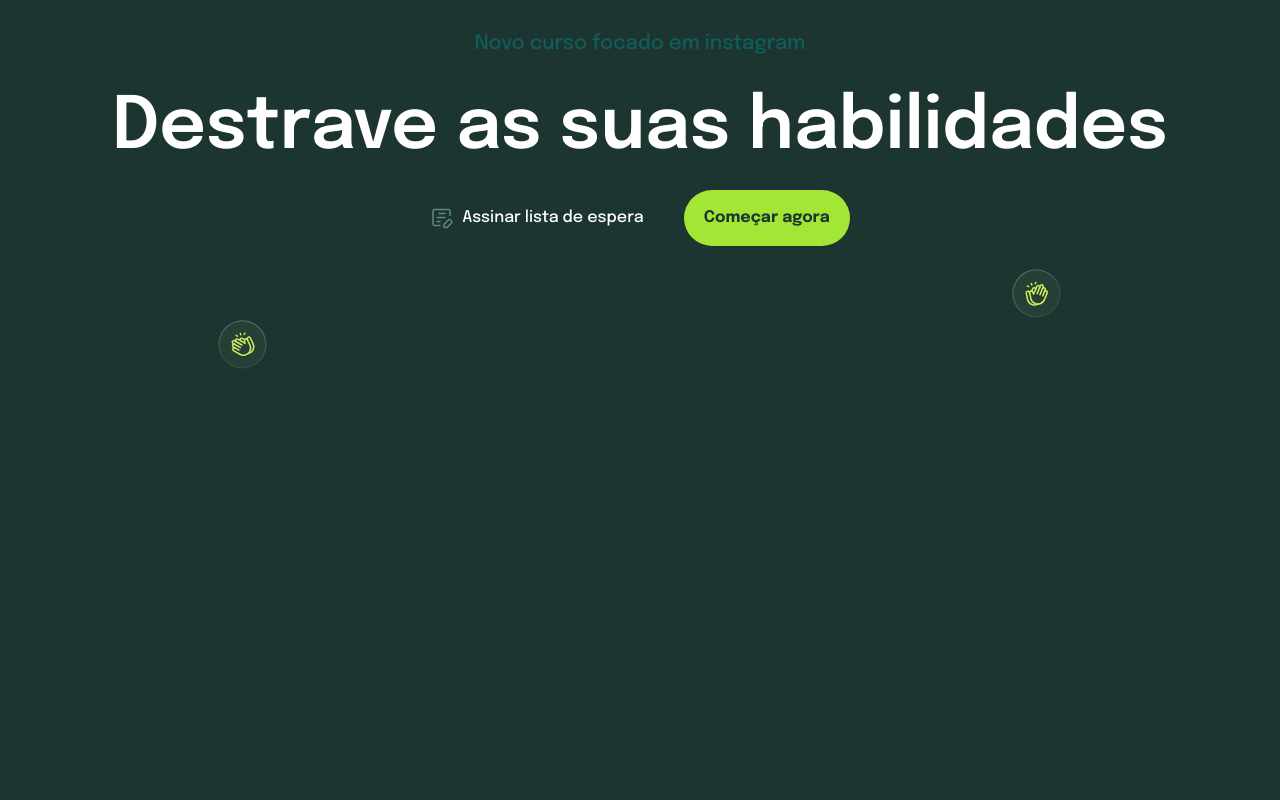
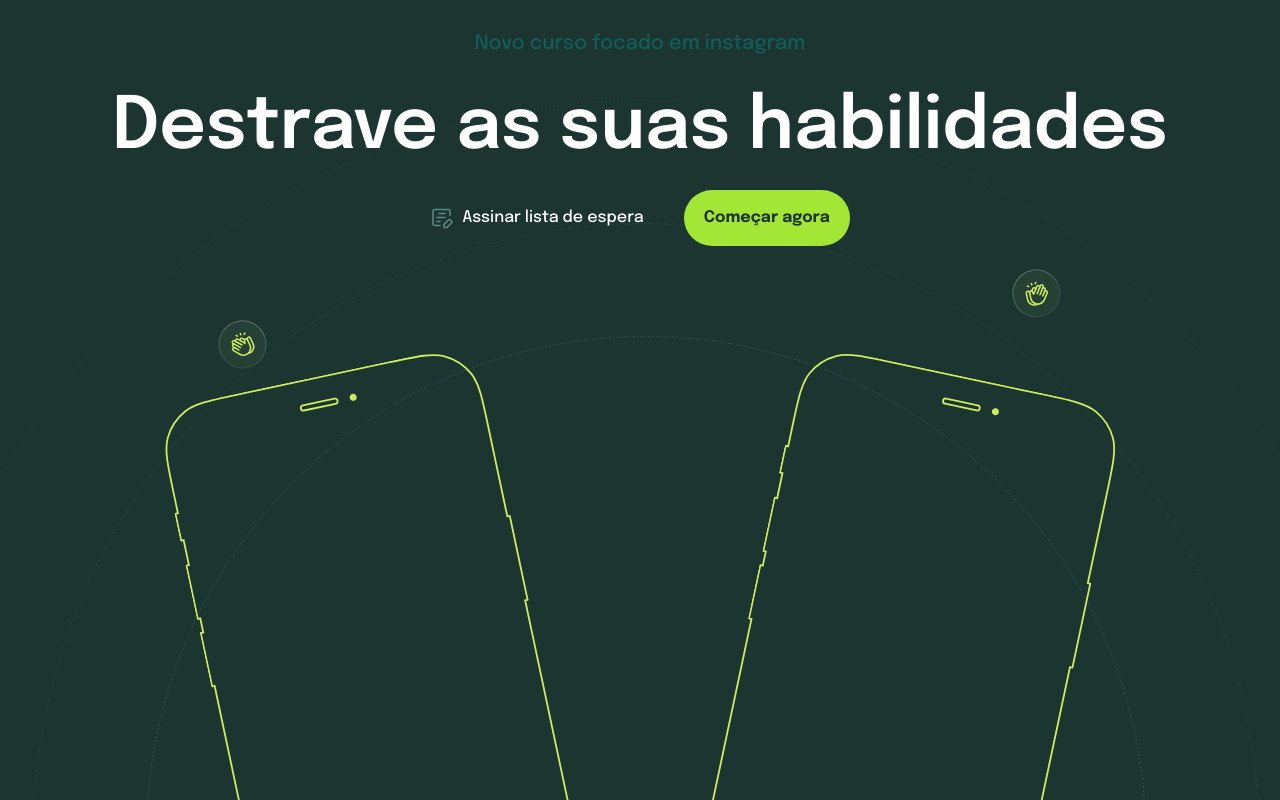
Before and after one commit to Ramonprog/instasany-nextjs, a Next.js app: page / in a window 1280 px wide. Shown: the part 130-930 px from the top of the page. Built offline with nearby package versions, Linux system fonts and the light colour scheme.

Commit message:
feat: finishing the hero section

```diff
--- a/src/components/SectionHero/index.tsx
+++ b/src/components/SectionHero/index.tsx
@@ -3,10 +3,11 @@ import GridContainer from "../Grid"
 import IconFile from '/public/icon-file.svg'
 import IconHandOne from '/public/icon-hand.svg'
 import IconHandTwo from '/public/icon-hand-02.svg'
+import Mockup from '/public/mockup.svg'
 
 const SectionHero = () => {
     return (
-        <section className="w-full bg-green-primary h-[834px] pt-16">
+        <section className="relative w-full bg-hero bg-no-repeat bg-center bg-top bg-green-primary h-[834px] pt-16 overflow-hidden">
             <GridContainer className="flex flex-col items-center">
                 <div className="w-full max-w-[1056px] text-center">
                     <h3 className="text-xl font-medium  text-teal-800 mb-4">Novo curso focado em instagram</h3>
@@ -36,6 +37,19 @@ const SectionHero = () => {
                         className="absolute top-0 right-0"
                     />
                 </div>
+
+                <div className="absolute top-96 w-full max-w-[957px] flex justify-between">
+                    <Image
+                        src={Mockup}
+                        alt="Mockup tela de celular"
+                        className="-rotate-12 relative top-5 left-14"
+                    />
+                    <Image
+                        src={Mockup}
+                        alt="Mockup tela de celular"
+                        className="rotate-12 relative top-5 right-14"
+                    />
+                </div>
             </GridContainer>
         </section>
     )
--- a/tailwind.config.ts
+++ b/tailwind.config.ts
@@ -12,6 +12,9 @@ const config: Config = {
         "green-primary": "#1d3531",
         "green-border": "#2a4b46",
       },
+      backgroundImage: {
+        hero: 'url("/bg-hero.svg")',
+      },
     },
   },
   plugins: [],
```
